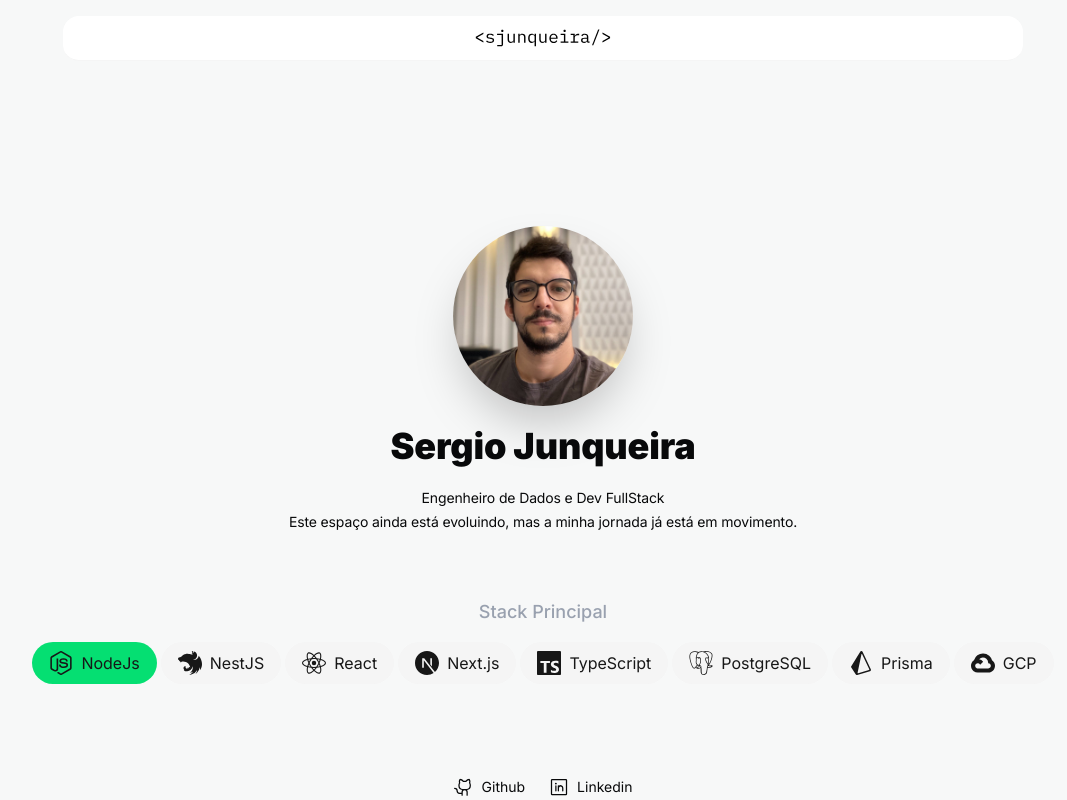
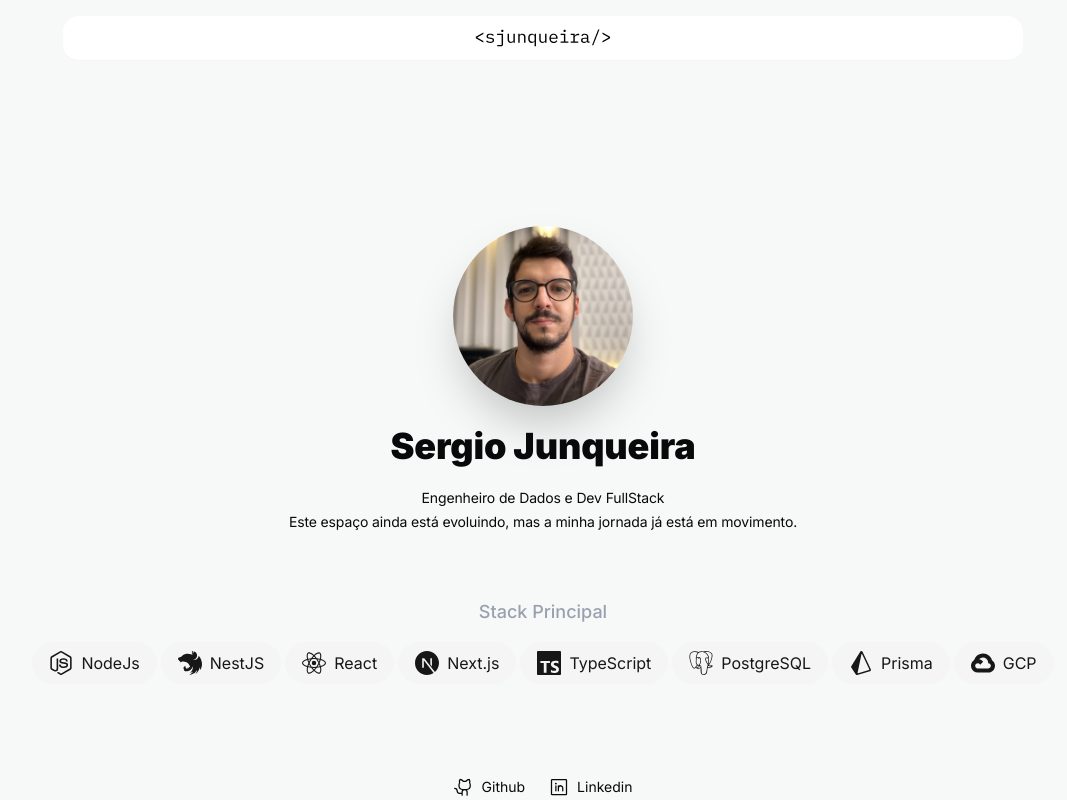
Before and after one commit to sjunqueira/sjunqueira.com.br, a Next.js app: page / in a window 1280 px wide. Shown: the top 800 px of the page, without its empty margins (97-1164 px from the left). Built offline with nearby package versions, Linux system fonts and the light colour scheme.

Commit message:
stack bg-fix

```diff
--- a/src/app/components/stackPage/page.tsx
+++ b/src/app/components/stackPage/page.tsx
@@ -8,7 +8,7 @@ export default function TechStack() {
           Stack Principal
         </h2>
         <div className="flex flex-wrap justify-center gap-1">
-          <span className="hover:border-primary-500 mx-auto flex gap-2 rounded-4xl border border-transparent bg-green-400 px-4 py-2 text-neutral-900 transition-all duration-200 ease-in-out hover:scale-[1.03] hover:bg-neutral-200 dark:bg-neutral-800 dark:text-neutral-100 dark:hover:bg-neutral-700">
+          <span className="hover:border-primary-500 mx-auto flex gap-2 rounded-4xl border border-transparent bg-neutral-100 px-4 py-2 text-neutral-900 transition-all duration-200 ease-in-out hover:scale-[1.03] hover:bg-neutral-200 dark:bg-neutral-800 dark:text-neutral-100 dark:hover:bg-neutral-700">
             <Icon icon="simple-icons:nodedotjs" width="24" height="24" />
             NodeJs
           </span>
```
